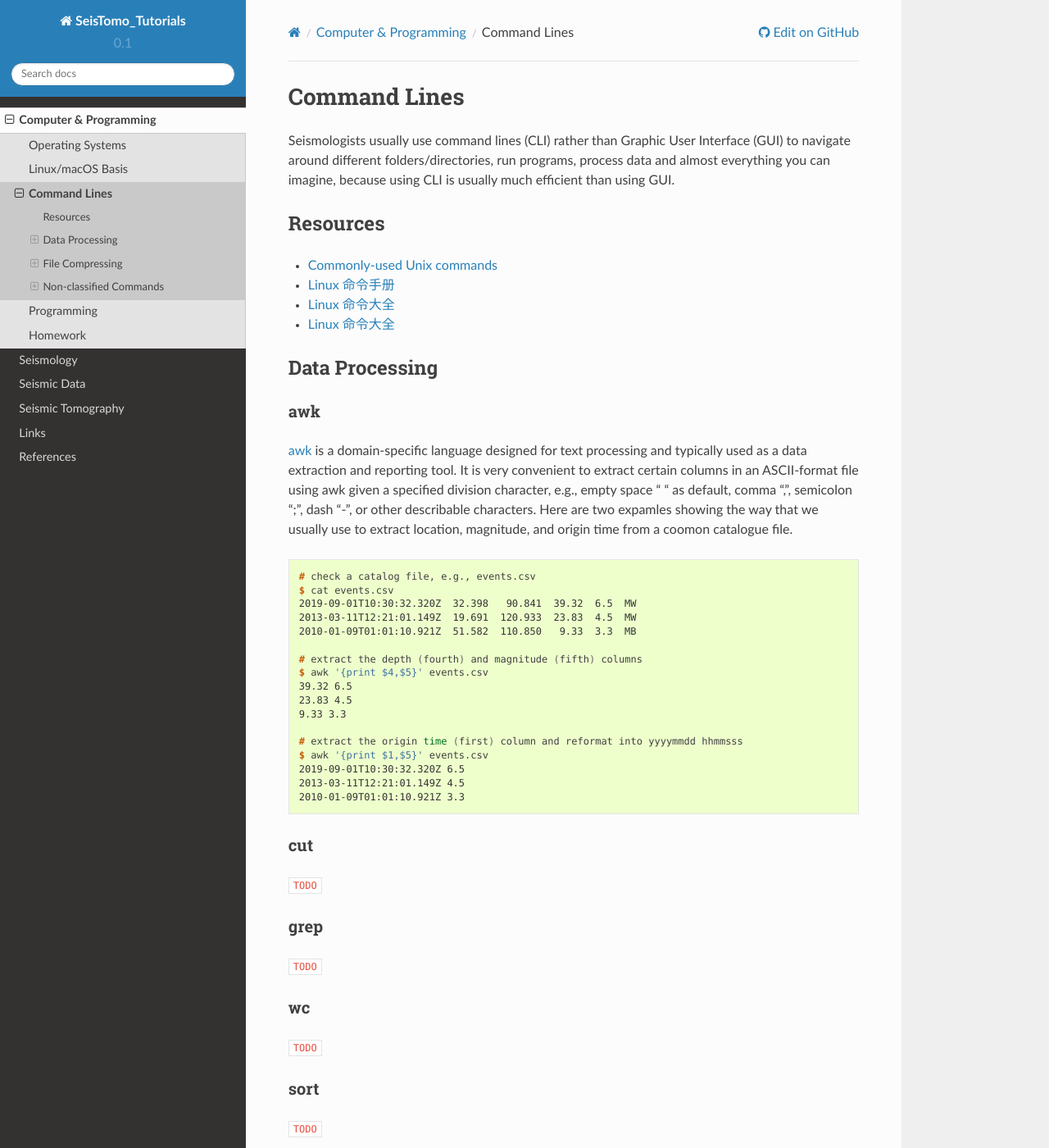
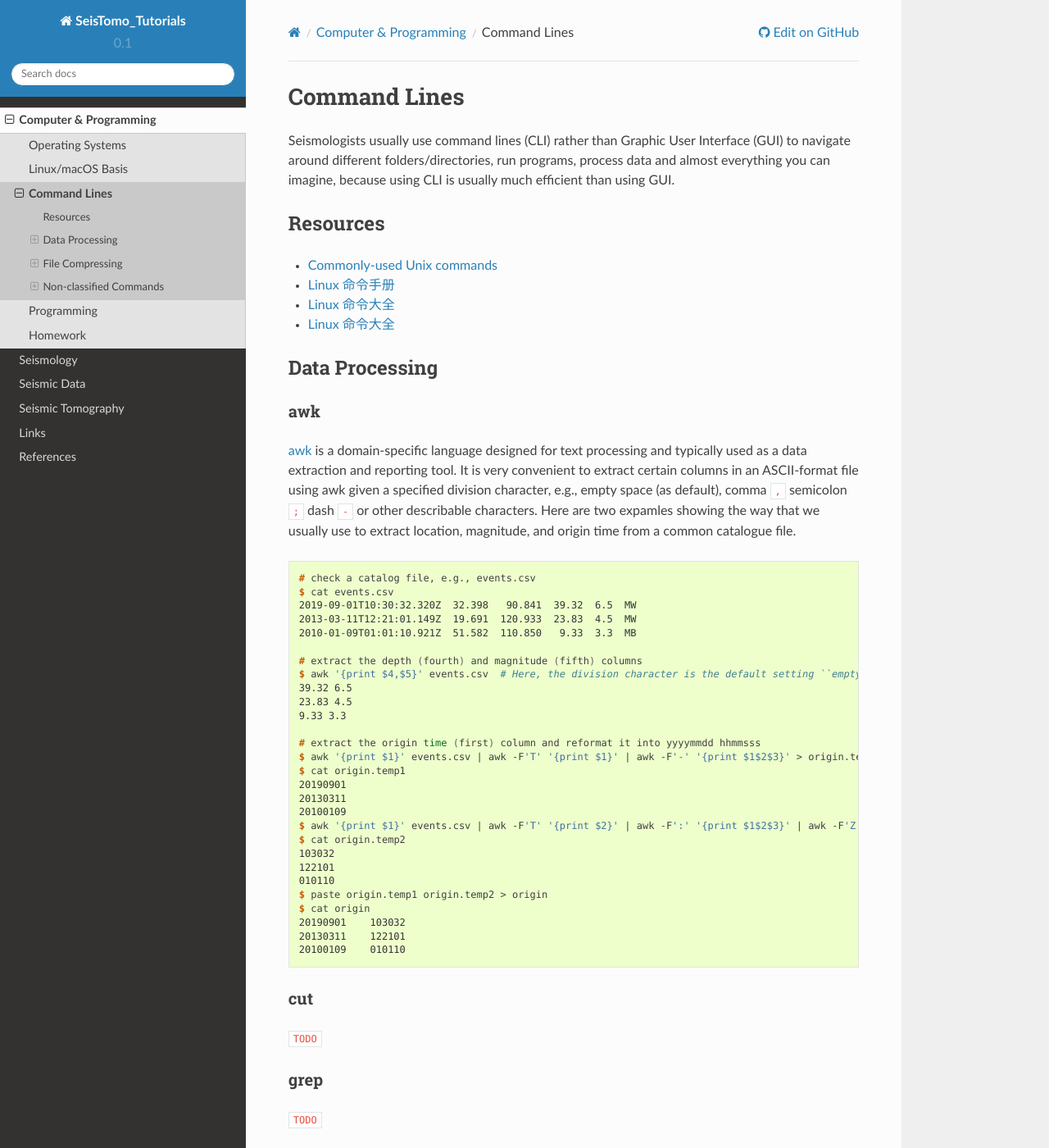
Before and after one commit to MIGG-NTU/SeisTomo_Tutorials, a Sphinx documentation site: the page built from source/computer-programming/command-lines.rst, in a window 1280 px wide and 1400 px high. Shown: the whole window at 82% size. Built offline with Sphinx 7.4.7 and the Read the Docs theme 2.0.0, drawn with Linux system fonts in a browser that asks for light colours.

Commit message:
revise command-line (#27)
Co-authored-by: Tianjue <litianjue@Lis-MacBook.local>

```diff
--- a/source/computer-programming/command-lines.rst
+++ b/source/computer-programming/command-lines.rst
@@ -19,7 +19,7 @@ Data Processing
 awk
 +++
 
-`awk <https://man.linuxde.net/awk>`__ is a domain-specific language designed for text processing and typically used as a data extraction and reporting tool. It is very convenient to extract certain columns in an ASCII-format file using awk given a specified division character, e.g., empty space " " as default, comma ",", semicolon ";", dash "-", or other describable characters. Here are two expamles showing the way that we usually use to extract location, magnitude, and origin time from a coomon catalogue file.
+`awk <https://man.linuxde.net/awk>`__ is a domain-specific language designed for text processing and typically used as a data extraction and reporting tool. It is very convenient to extract certain columns in an ASCII-format file using awk given a specified division character, e.g., empty space (as default), comma ``,`` semicolon ``;`` dash ``-`` or other describable characters. Here are two expamles showing the way that we usually use to extract location, magnitude, and origin time from a common catalogue file.
 
 .. code-block:: console
 
@@ -30,17 +30,27 @@ awk
     2010-01-09T01:01:10.921Z  51.582  110.850   9.33  3.3  MB
 
     # extract the depth (fourth) and magnitude (fifth) columns
-    $ awk '{print $4,$5}' events.csv
+    $ awk '{print $4,$5}' events.csv  # Here, the division character is the default setting ``empty space``
     39.32 6.5
     23.83 4.5
     9.33 3.3
 
-    # extract the origin time (first) column and reformat into yyyymmdd hhmmsss
-    $ awk '{print $1,$5}' events.csv
-    2019-09-01T10:30:32.320Z 6.5
-    2013-03-11T12:21:01.149Z 4.5
-    2010-01-09T01:01:10.921Z 3.3
-
+    # extract the origin time (first) column and reformat it into yyyymmdd hhmmsss
+    $ awk '{print $1}' events.csv | awk -F'T' '{print $1}' | awk -F'-' '{print $1$2$3}' > origin.temp1
+    $ cat origin.temp1
+    20190901
+    20130311
+    20100109
+    $ awk '{print $1}' events.csv | awk -F'T' '{print $2}' | awk -F':' '{print $1$2$3}' | awk -F'Z' '{print $1}' | awk -F'.' '{print $1}'  > origin.temp2
+    $ cat origin.temp2
+    103032
+    122101
+    010110
+    $ paste origin.temp1 origin.temp2 > origin
+    $ cat origin
+    20190901	103032
+    20130311	122101
+    20100109	010110
 
 cut
 +++
--- a/source/conf.py
+++ b/source/conf.py
@@ -105,6 +105,9 @@ pygments_style = 'sphinx'
 # a list of builtin themes.
 #html_theme = 'default'
 import sphinx_rtd_theme
+extensions = [
+    'sphinx_rtd_theme',
+]
 html_theme = 'sphinx_rtd_theme'
 
 # Theme options are theme-specific and customize the look and feel of a theme
```
Also changed, not shown: 2 other files.
